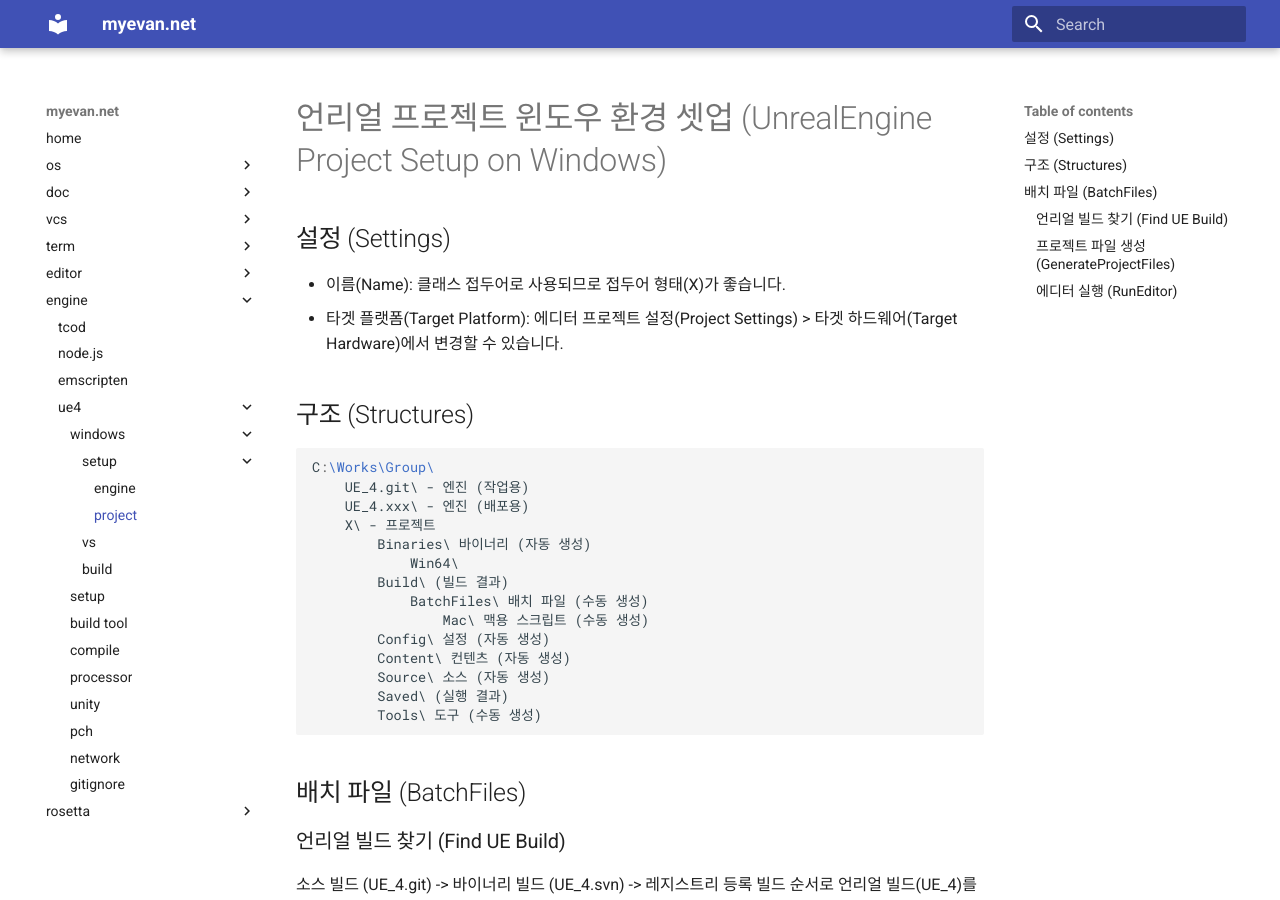
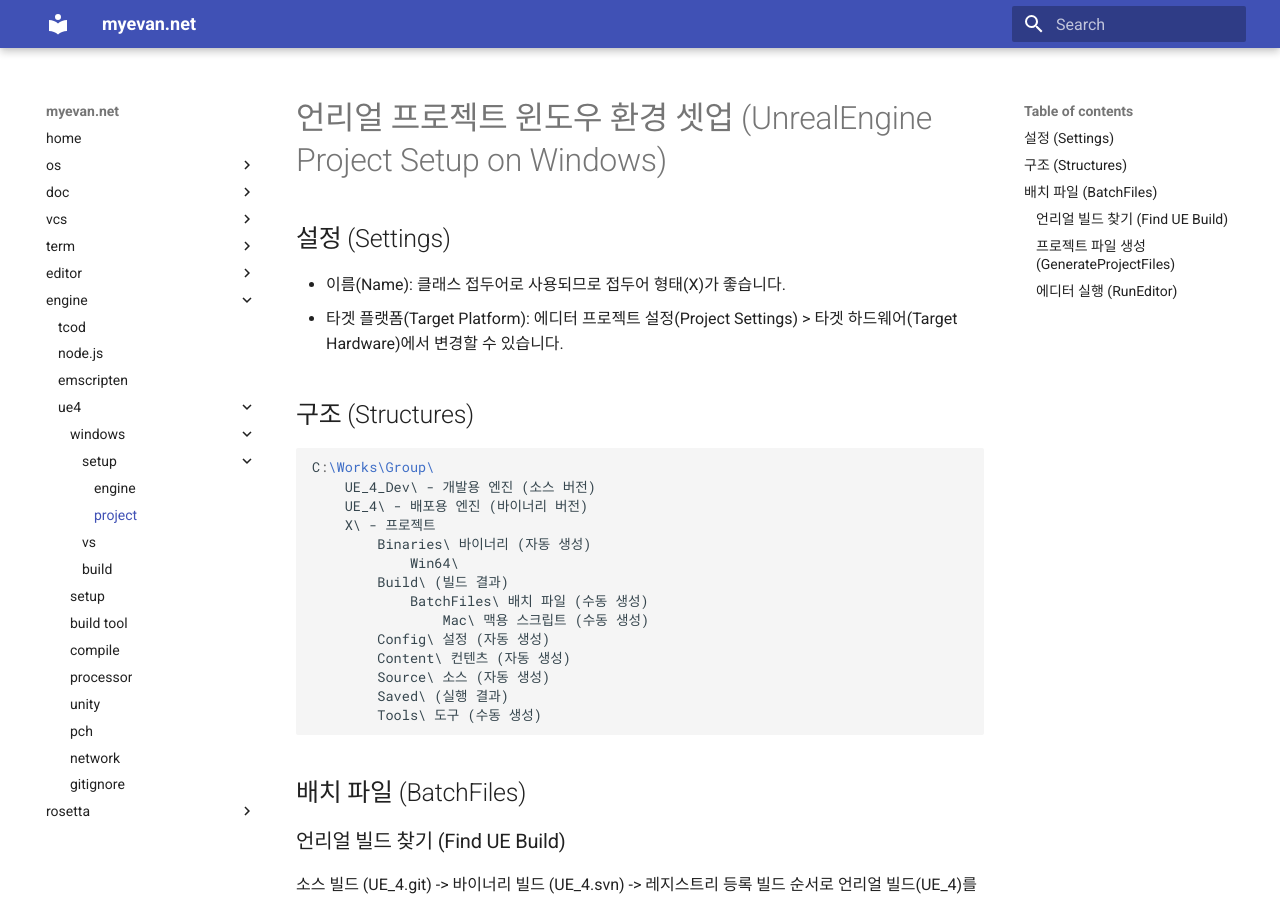
Before and after one commit to myevan/myevan-home, an MkDocs documentation site: the page built from docs/ue4_windows_setup_project.md, in a window 1280 px wide and 900 px high. Built offline with MkDocs 1.6.1 and Material for MkDocs 9.7.7, drawn with Linux system fonts in a browser that asks for light colours.

Commit message:
언리얼 프로젝트 구조 명칭 좀 더 일반적으로 변경

````diff
--- a/docs/ue4_windows_setup_project.md
+++ b/docs/ue4_windows_setup_project.md
@@ -9,8 +9,8 @@
 
 ```bat
 C:\Works\Group\
-    UE_4.git\ - 엔진 (작업용)
-    UE_4.xxx\ - 엔진 (배포용)
+    UE_4_Dev\ - 개발용 엔진 (소스 버전)
+    UE_4\ - 배포용 엔진 (바이너리 버전)
     X\ - 프로젝트
         Binaries\ 바이너리 (자동 생성)
             Win64\
````
